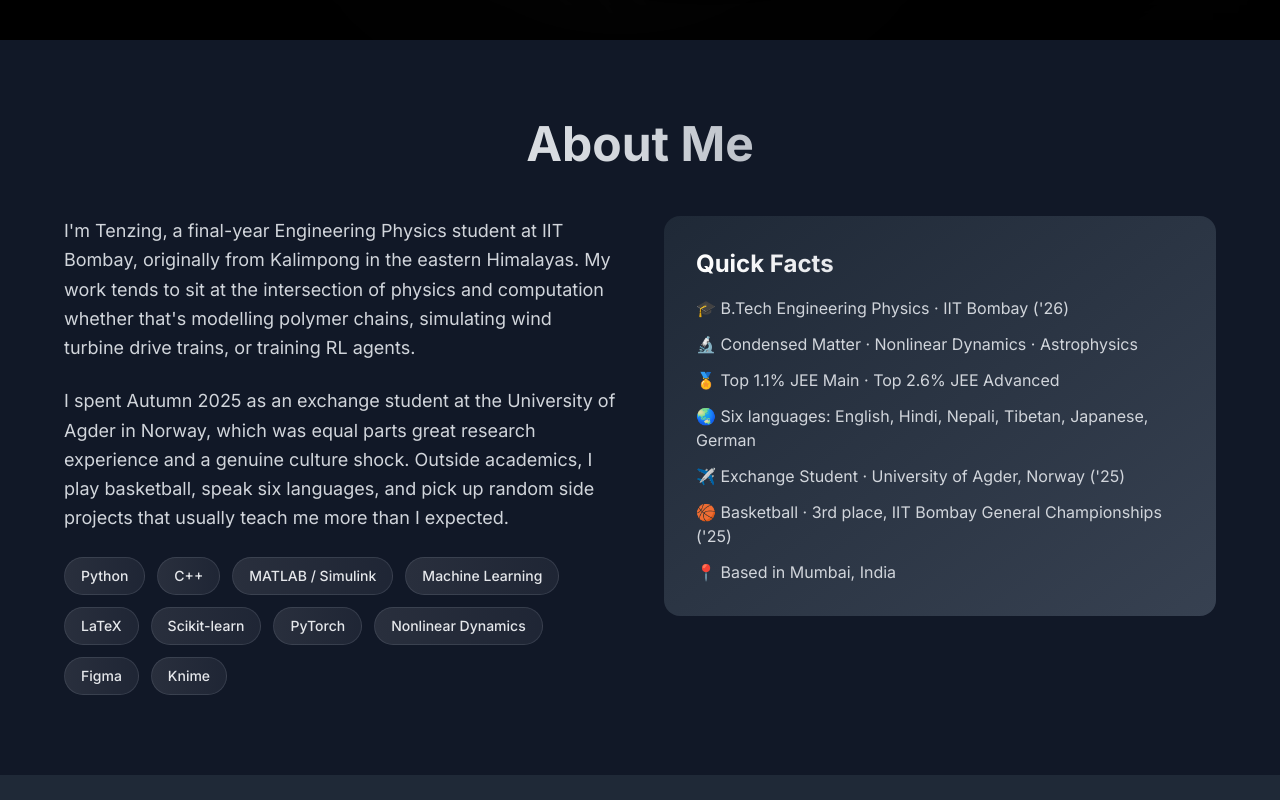
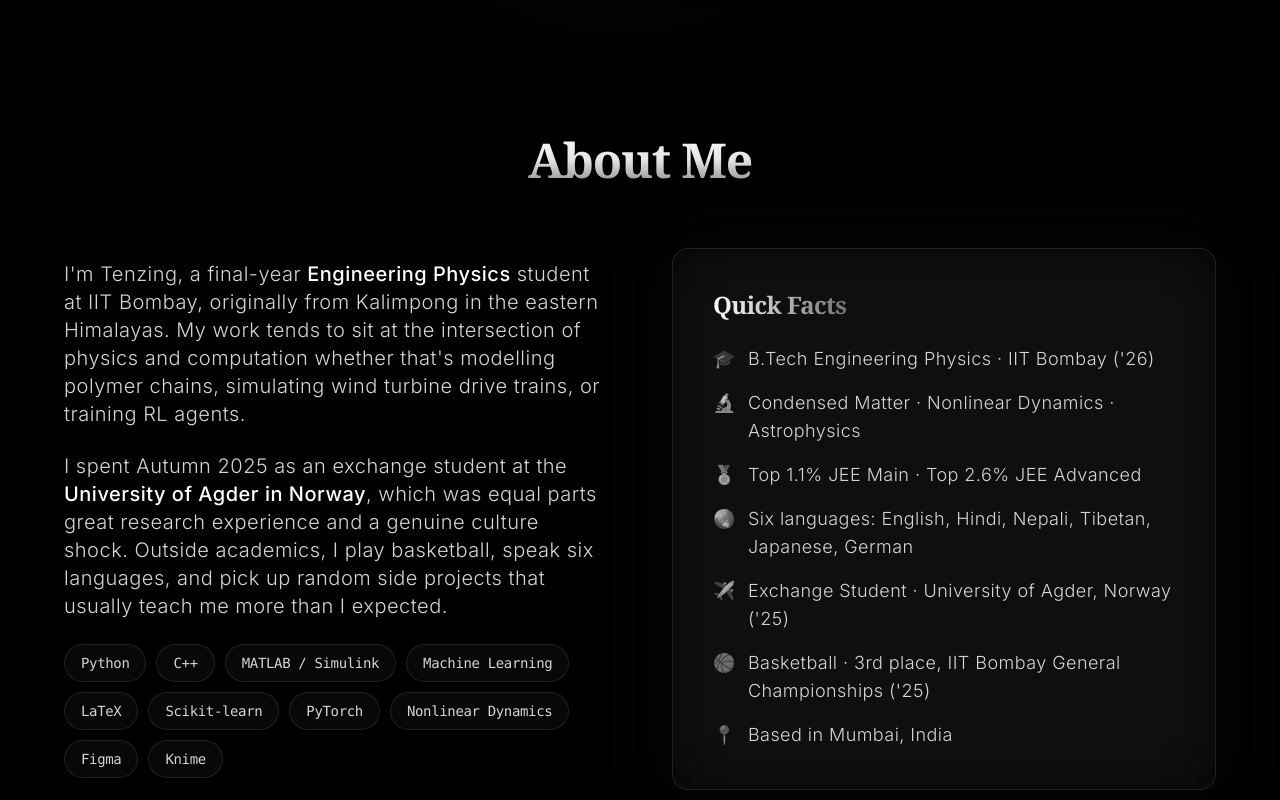
Before and after one commit to VanTenny/yoyoyo, a React (Vite) app: page / in a window 1280 px wide. Shown: the part 760-1560 px from the top of the page. Built offline with nearby package versions, Linux system fonts and the light colour scheme.

Commit message:
Update AboutSection.tsx

```diff
--- a/src/components/AboutSection.tsx
+++ b/src/components/AboutSection.tsx
@@ -12,45 +12,63 @@ const AboutSection: React.FC<AboutSectionProps> = ({ darkMode }) => {
     <section
       id="about"
       ref={ref}
-      className={`py-20 px-4 ${darkMode ? 'bg-gray-900 text-white' : 'bg-white text-gray-900'}`}
+      className={`py-24 px-4 transition-colors duration-700 selection:bg-neutral-500/30 ${
+        darkMode ? 'bg-black text-white' : 'bg-white text-black'
+      }`}
     >
       <div className="max-w-6xl mx-auto">
-        <div className={`transition-all duration-1000 transform ${
-          isVisible ? 'translate-y-0 opacity-100' : 'translate-y-20 opacity-0'
-        }`}>
-          <h2 className="text-4xl md:text-5xl font-bold text-center mb-12 bg-gradient-to-r from-white via-gray-300 to-gray-500 bg-clip-text text-transparent">
-            About Me
+        <div
+          className={`transition-all duration-1000 ease-out transform ${
+            isVisible ? 'translate-y-0 opacity-100' : 'translate-y-12 opacity-0'
+          }`}
+        >
+          {/* Section Header */}
+          <h2 className="text-4xl md:text-5xl font-bold text-center mb-16 font-serif tracking-tight">
+            <span className={`bg-clip-text text-transparent bg-gradient-to-b ${
+              darkMode
+                ? 'from-white via-neutral-200 to-neutral-500'
+                : 'from-black via-neutral-700 to-neutral-400'
+            }`}>
+              About Me
+            </span>
           </h2>
 
-          <div className="grid md:grid-cols-2 gap-12 items-start">
+          <div className="grid md:grid-cols-2 gap-16 items-center">
+
+            {/* Narrative Text */}
             <div className={`space-y-6 ${isVisible ? 'animate-fade-in delay-300' : ''}`}>
-              <p className={`text-lg leading-relaxed ${darkMode ? 'text-gray-300' : 'text-gray-600'}`}>
-                I'm Tenzing, a final-year Engineering Physics student at IIT Bombay, originally from
+              <p className={`text-lg md:text-xl font-light leading-relaxed tracking-wide ${
+                darkMode ? 'text-neutral-300' : 'text-neutral-600'
+              }`}>
+                I'm Tenzing, a final-year <span className={`font-medium ${darkMode ? 'text-white' : 'text-black'}`}>Engineering Physics</span> student at IIT Bombay, originally from
                 Kalimpong in the eastern Himalayas. My work tends to sit at the intersection of
                 physics and computation whether that's modelling polymer chains, simulating wind
                 turbine drive trains, or training RL agents.
               </p>
 
-              <p className={`text-lg leading-relaxed ${darkMode ? 'text-gray-300' : 'text-gray-600'}`}>
-                I spent Autumn 2025 as an exchange student at the University of Agder in Norway,
+              <p className={`text-lg md:text-xl font-light leading-relaxed tracking-wide ${
+                darkMode ? 'text-neutral-300' : 'text-neutral-600'
+              }`}>
+                I spent Autumn 2025 as an exchange student at the <span className={`font-medium ${darkMode ? 'text-white' : 'text-black'}`}>University of Agder in Norway</span>,
                 which was equal parts great research experience and a genuine culture shock. Outside
                 academics, I play basketball, speak six languages, and pick up random side projects
                 that usually teach me more than I expected.
               </p>
 
-              <div className="flex flex-wrap gap-3 mt-8">
+              {/* Minimalist Skill Pills */}
+              <div className="flex flex-wrap gap-2.5 mt-10">
                 {[
                   'Python', 'C++', 'MATLAB / Simulink', 'Machine Learning',
                   'LaTeX', 'Scikit-learn', 'PyTorch', 'Nonlinear Dynamics', 'Figma', 'Knime'
                 ].map((skill, index) => (
                   <span
                     key={skill}
-                    className={`px-4 py-2 rounded-full text-sm font-medium transition-all duration-300 hover:scale-105 ${
+                    className={`px-4 py-2 rounded-full text-sm font-mono tracking-tight transition-all duration-300 hover:scale-[1.03] backdrop-blur-sm ${
                       darkMode
-                        ? 'bg-gradient-to-r from-white/10 to-gray-400/10 border border-gray-500/30 text-gray-200'
-                        : 'bg-gradient-to-r from-gray-800 to-gray-700 border border-gray-600 text-gray-200'
+                        ? 'bg-white/[0.03] border border-white/10 text-neutral-300 hover:text-white hover:border-white/30 hover:bg-white/10'
+                        : 'bg-black/[0.03] border border-black/10 text-neutral-600 hover:text-black hover:border-black/30 hover:bg-black/5'
                     }`}
-                    style={{ animationDelay: `${index * 100}ms` }}
+                    style={{ animationDelay: `${index * 50}ms` }}
                   >
                     {skill}
                   </span>
@@ -58,28 +76,64 @@ const AboutSection: React.FC<AboutSectionProps> = ({ darkMode }) => {
               </div>
             </div>
 
+            {/* Quick Facts Panel */}
             <div className={`relative ${isVisible ? 'animate-fade-in delay-500' : ''}`}>
-              <div className={`rounded-2xl p-8 ${
+              {/* Decorative Accent Blur Behind Card */}
+              <div className={`absolute -inset-4 blur-2xl opacity-50 rounded-3xl ${
+                darkMode ? 'bg-white/5' : 'bg-black/5'
+              }`} />
+
+              <div className={`relative rounded-2xl p-8 md:p-10 backdrop-blur-md transition-colors duration-500 ${
                 darkMode
-                  ? 'bg-gradient-to-br from-gray-800 to-gray-700'
-                  : 'bg-gradient-to-br from-gray-50 to-gray-100'
+                  ? 'bg-white/[0.02] border border-white/10 shadow-[0_8px_30px_rgb(0,0,0,0.5)]'
+                  : 'bg-black/[0.02] border border-black/10 shadow-[0_8px_30px_rgb(0,0,0,0.04)]'
               }`}>
-                <h3 className="text-2xl font-bold mb-4 bg-gradient-to-r from-white via-gray-300 to-gray-500 bg-clip-text text-transparent">
-                  Quick Facts
+                <h3 className="text-2xl font-serif font-bold mb-6 tracking-tight">
+                  <span className={`bg-clip-text text-transparent bg-gradient-to-r ${
+                    darkMode
+                      ? 'from-white to-neutral-500'
+                      : 'from-black to-neutral-500'
+                  }`}>
+                    Quick Facts
+                  </span>
                 </h3>
-                <ul className={`space-y-3 ${darkMode ? 'text-gray-300' : 'text-gray-600'}`}>
-                  <li>🎓 B.Tech Engineering Physics · IIT Bombay ('26)</li>
-                  <li>🔬 Condensed Matter · Nonlinear Dynamics · Astrophysics</li>
-                  <li>🏅 Top 1.1% JEE Main · Top 2.6% JEE Advanced</li>
-                  <li>🌏 Six languages: English, Hindi, Nepali, Tibetan, Japanese, German</li>
-                  <li>✈️ Exchange Student · University of Agder, Norway ('25)</li>
-                  <li>🏀 Basketball · 3rd place, IIT Bombay General Championships ('25)</li>
-                  <li>📍 Based in Mumbai, India</li>
+
+                <ul className={`space-y-4 text-base md:text-lg font-light tracking-wide ${
+                  darkMode ? 'text-neutral-300' : 'text-neutral-600'
+                }`}>
+                  <li className="flex items-start gap-3">
+                    <span className="grayscale opacity-80">🎓</span>
+                    <span>B.Tech Engineering Physics · IIT Bombay ('26)</span>
+                  </li>
+                  <li className="flex items-start gap-3">
+                    <span className="grayscale opacity-80">🔬</span>
+                    <span>Condensed Matter · Nonlinear Dynamics · Astrophysics</span>
+                  </li>
+                  <li className="flex items-start gap-3">
+                    <span className="grayscale opacity-80">🏅</span>
+                    <span>Top 1.1% JEE Main · Top 2.6% JEE Advanced</span>
+                  </li>
+                  <li className="flex items-start gap-3">
+                    <span className="grayscale opacity-80">🌏</span>
+                    <span>Six languages: English, Hindi, Nepali, Tibetan, Japanese, German</span>
+                  </li>
+                  <li className="flex items-start gap-3">
+                    <span className="grayscale opacity-80">✈️</span>
+                    <span>Exchange Student · University of Agder, Norway ('25)</span>
+                  </li>
+                  <li className="flex items-start gap-3">
+                    <span className="grayscale opacity-80">🏀</span>
+                    <span>Basketball · 3rd place, IIT Bombay General Championships ('25)</span>
+                  </li>
+                  <li className="flex items-start gap-3">
+                    <span className="grayscale opacity-80">📍</span>
+                    <span>Based in Mumbai, India</span>
+                  </li>
                 </ul>
               </div>
             </div>
+
           </div>
-
         </div>
       </div>
     </section>
```
